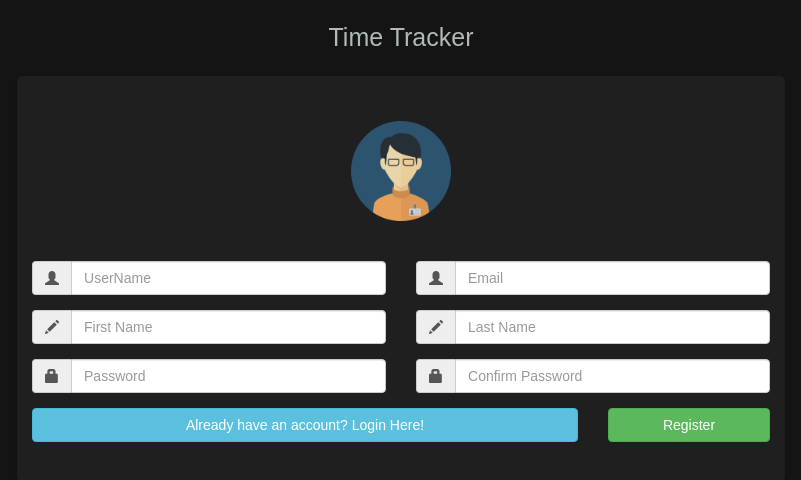
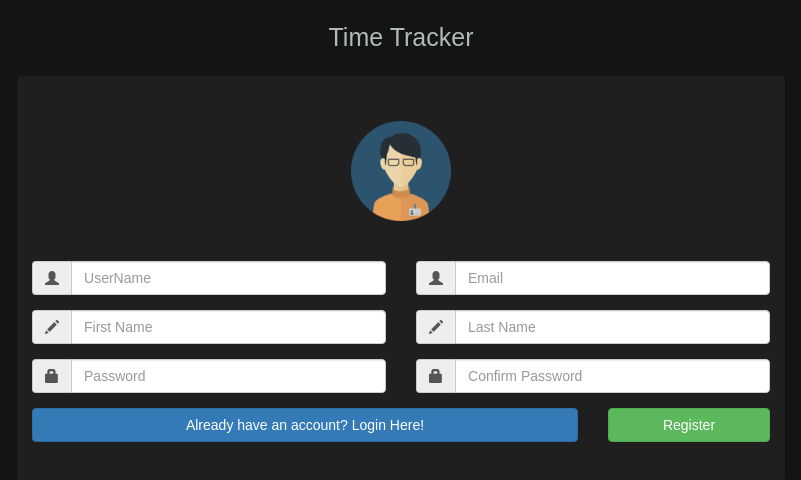
Before and after one commit to sasivardhan518/MEAN_POC, an Angular app: page /register in a window 1280 px wide. Shown: the top 480 px of the page, without its empty margins (239-1040 px from the left). Built offline with nearby package versions, Linux system fonts and the light colour scheme.

Commit message:
registration button chage and gitignore

```diff
--- a/src/Registration/registration.component.html
+++ b/src/Registration/registration.component.html
@@ -70,7 +70,7 @@
     </div>
     <div class="row register-buttons">
         <div class="col-sm-9">
-                <button type="button" routerLink="/login" routerLinkActive="active"  class="btn btn-info">Already have an account? Login Here!</button>
+                <button type="button" routerLink="/login" routerLinkActive="active"  class="btn btn-primary">Already have an account? Login Here!</button>
         </div>
         <div class="col-sm-3">
             <button type="submit" (click)="register()" class="btn btn-success">Register</button>
```
Also changed, not shown: 1 other file (tests, documents, lock files or other folders).
